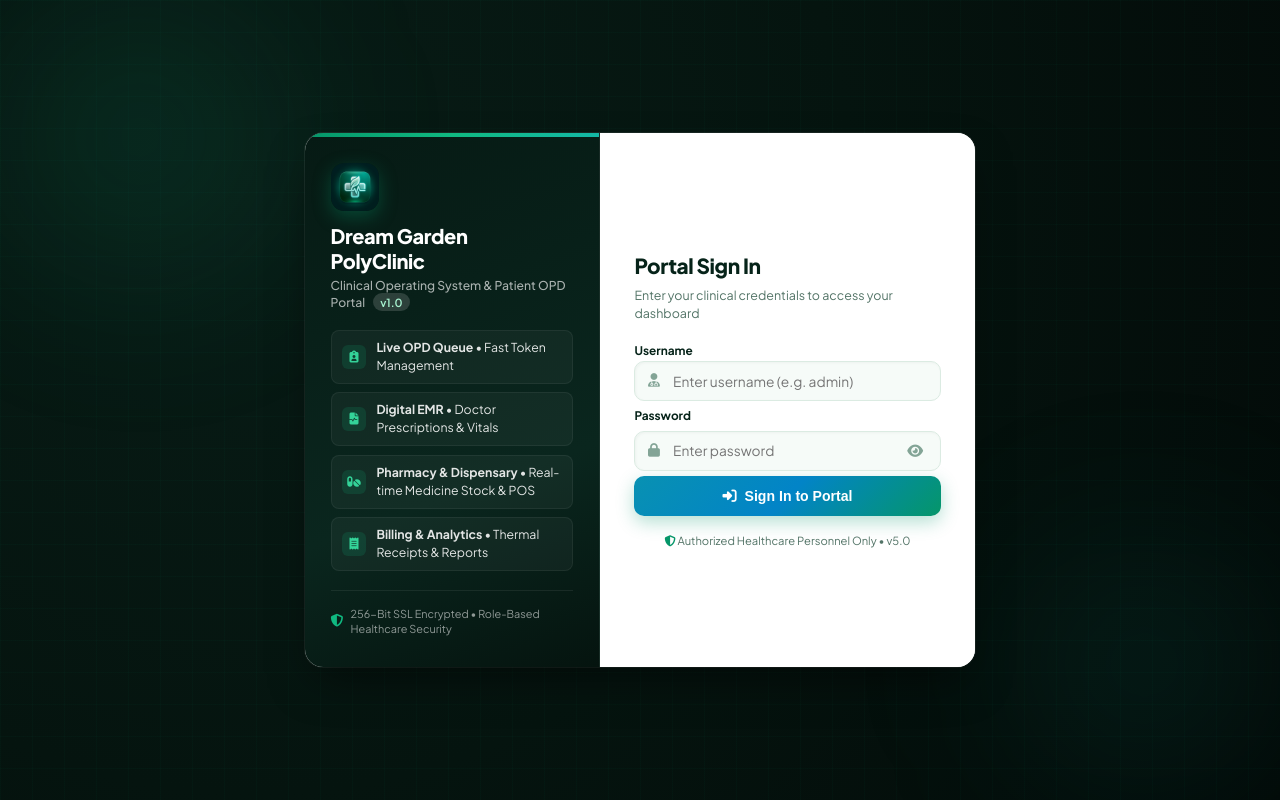
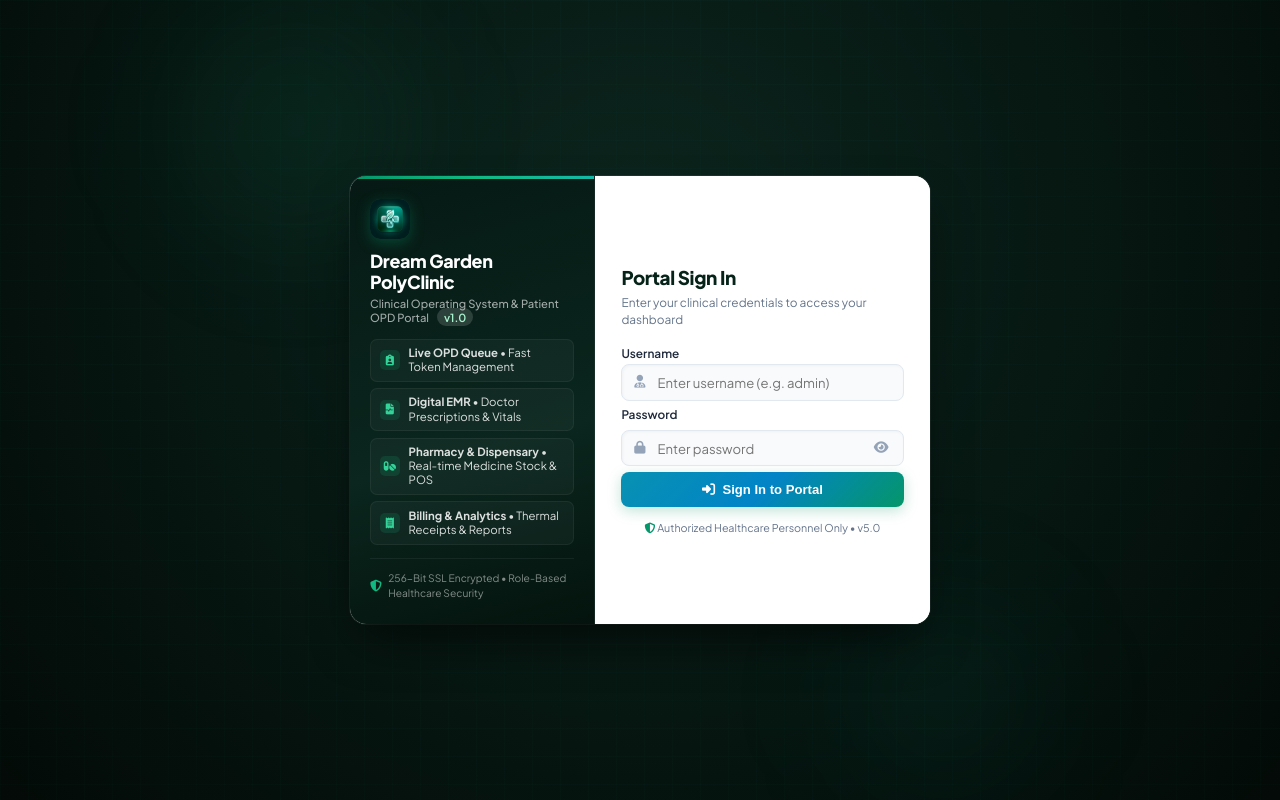
Before and after one commit to abdulrafaye786-lab/clinic-system, a website: page public/index.html in a window 1280 px wide. Drawn offline with nearby package versions, Linux system fonts and the light colour scheme; no server answers.

Commit message:
UI: rename specialty title to specialization and compact login screen

```diff
--- a/public/css/styles.css
+++ b/public/css/styles.css
@@ -2895,8 +2895,8 @@ html {
   display: flex;
   align-items: center;
   justify-content: center;
-  padding: 1.25rem;
-  background: radial-gradient(circle at 20% 25%, #081c16 0%, #05140f 50%, #030a08 100%);
+  padding: 1.5rem 1rem;
+  background: radial-gradient(circle at 50% 30%, #0c251e 0%, #061510 60%, #030a07 100%);
   position: relative;
   overflow: hidden;
   font-family: 'Plus Jakarta Sans', sans-serif;
@@ -2904,26 +2904,26 @@ html {
 
 .login-ambient-orb-1 {
   position: absolute;
-  width: 420px;
-  height: 420px;
-  background: radial-gradient(circle, rgba(16, 185, 129, 0.15) 0%, transparent 70%);
-  filter: blur(75px);
+  width: 320px;
+  height: 320px;
+  background: radial-gradient(circle, rgba(16, 185, 129, 0.12) 0%, transparent 70%);
+  filter: blur(60px);
   border-radius: 50%;
-  top: -80px;
-  left: -80px;
+  top: -40px;
+  left: 10%;
   pointer-events: none;
   animation: orbFloat1 18s ease-in-out infinite alternate;
 }
 
 .login-ambient-orb-2 {
   position: absolute;
-  width: 380px;
-  height: 380px;
-  background: radial-gradient(circle, rgba(13, 148, 136, 0.14) 0%, transparent 70%);
-  filter: blur(75px);
+  width: 280px;
+  height: 280px;
+  background: radial-gradient(circle, rgba(13, 148, 136, 0.1) 0%, transparent 70%);
+  filter: blur(60px);
   border-radius: 50%;
-  bottom: -60px;
-  right: -60px;
+  bottom: -40px;
+  right: 15%;
   pointer-events: none;
   animation: orbFloat2 20s ease-in-out infinite alternate;
 }
@@ -2932,45 +2932,45 @@ html {
   position: absolute;
   inset: 0;
   background-image:
-    linear-gradient(rgba(16, 185, 129, 0.03) 1px, transparent 1px),
-    linear-gradient(90deg, rgba(16, 185, 129, 0.03) 1px, transparent 1px);
-  background-size: 32px 32px;
+    linear-gradient(rgba(16, 185, 129, 0.025) 1px, transparent 1px),
+    linear-gradient(90deg, rgba(16, 185, 129, 0.025) 1px, transparent 1px);
+  background-size: 28px 28px;
   pointer-events: none;
 }
 
 @keyframes orbFloat1 {
   0% { transform: translate(0, 0) scale(1); }
-  100% { transform: translate(60px, 45px) scale(1.08); }
+  100% { transform: translate(40px, 30px) scale(1.05); }
 }
 
 @keyframes orbFloat2 {
   0% { transform: translate(0, 0) scale(1); }
-  100% { transform: translate(-45px, -40px) scale(1.06); }
+  100% { transform: translate(-30px, -25px) scale(1.04); }
 }
 
 .login-card-container {
   display: grid;
-  grid-template-columns: 295px 375px;
+  grid-template-columns: 245px 335px;
   background: #ffffff;
-  border-radius: 18px;
-  box-shadow: 0 20px 45px -12px rgba(0, 0, 0, 0.55), 0 0 0 1px rgba(255, 255, 255, 0.08);
+  border-radius: 16px;
+  box-shadow: 0 24px 48px -12px rgba(0, 0, 0, 0.65), 0 0 0 1px rgba(255, 255, 255, 0.08);
   overflow: hidden;
   position: relative;
   z-index: 10;
-  max-width: 670px;
+  max-width: 580px;
   width: 100%;
 }
 
 .login-branding-panel {
-  background: linear-gradient(160deg, #061a14 0%, #0a261e 65%, #05140f 100%);
+  background: linear-gradient(165deg, #061914 0%, #0a261e 60%, #04130d 100%);
   color: #ffffff;
-  padding: 1.85rem 1.6rem;
+  padding: 1.45rem 1.25rem;
   display: flex;
   flex-direction: column;
   justify-content: space-between;
   position: relative;
   overflow: hidden;
-  border-right: 1px solid rgba(255, 255, 255, 0.07);
+  border-right: 1px solid rgba(255, 255, 255, 0.06);
 }
 
 .login-branding-panel::before {
@@ -2979,92 +2979,94 @@ html {
   top: 0;
   left: 0;
   right: 0;
-  height: 3.5px;
+  height: 3px;
   background: linear-gradient(90deg, #059669, #10b981, #14b8a6);
 }
 
 .login-brand-header {
-  margin-bottom: 1.25rem;
+  margin-bottom: 0.85rem;
 }
 
 .login-brand-badge {
-  width: 48px;
-  height: 48px;
-  border-radius: 13px;
+  width: 40px;
+  height: 40px;
+  border-radius: 10px;
   display: inline-flex;
   align-items: center;
   justify-content: center;
-  box-shadow: 0 6px 18px rgba(5, 150, 105, 0.35);
-  margin-bottom: 0.85rem;
+  box-shadow: 0 4px 14px rgba(5, 150, 105, 0.35);
+  margin-bottom: 0.65rem;
   overflow: hidden;
+  background: #0f352a;
 }
 
 .login-brand-title {
-  font-size: 1.25rem;
+  font-size: 1.12rem;
   font-weight: 800;
   letter-spacing: -0.02em;
   color: #ffffff;
-  margin: 0 0 0.25rem 0;
-  line-height: 1.22;
+  margin: 0 0 0.2rem 0;
+  line-height: 1.2;
 }
 
 .login-brand-subtitle {
-  color: rgba(255, 255, 255, 0.65);
-  font-size: 0.76rem;
+  color: rgba(255, 255, 255, 0.62);
+  font-size: 0.7rem;
   font-weight: 500;
-  line-height: 1.35;
+  line-height: 1.3;
   margin: 0;
 }
 
 .login-features-list {
   display: flex;
   flex-direction: column;
+  gap: 0.4rem;
+  margin: 0.85rem 0;
+}
+
+.login-feature-item {
+  display: flex;
+  align-items: center;
   gap: 0.55rem;
-  margin: 1.15rem 0;
-}
-
-.login-feature-item {
-  display: flex;
-  align-items: center;
-  gap: 0.65rem;
-  font-size: 0.77rem;
-  color: rgba(255, 255, 255, 0.88);
-  background: rgba(255, 255, 255, 0.04);
-  padding: 0.5rem 0.65rem;
-  border-radius: 8px;
-  border: 1px solid rgba(255, 255, 255, 0.06);
+  font-size: 0.71rem;
+  color: rgba(255, 255, 255, 0.85);
+  background: rgba(255, 255, 255, 0.035);
+  padding: 0.4rem 0.55rem;
+  border-radius: 7px;
+  border: 1px solid rgba(255, 255, 255, 0.05);
+  line-height: 1.25;
 }
 
 .login-feature-icon {
-  width: 24px;
-  height: 24px;
-  border-radius: 6px;
+  width: 20px;
+  height: 20px;
+  border-radius: 5px;
   background: rgba(16, 185, 129, 0.15);
   color: #34d399;
   display: flex;
   align-items: center;
   justify-content: center;
-  font-size: 0.75rem;
+  font-size: 0.68rem;
   flex-shrink: 0;
 }
 
 .login-security-badge {
   display: flex;
   align-items: center;
-  gap: 0.45rem;
-  font-size: 0.68rem;
-  color: rgba(255, 255, 255, 0.55);
-  border-top: 1px solid rgba(255, 255, 255, 0.07);
-  padding-top: 0.95rem;
+  gap: 0.4rem;
+  font-size: 0.64rem;
+  color: rgba(255, 255, 255, 0.5);
+  border-top: 1px solid rgba(255, 255, 255, 0.06);
+  padding-top: 0.75rem;
 }
 
 .login-security-badge i {
   color: #10b981;
-  font-size: 0.8rem;
+  font-size: 0.74rem;
 }
 
 .login-form-panel {
-  padding: 2rem 2.15rem;
+  padding: 1.6rem 1.65rem;
   background: #ffffff;
   display: flex;
   flex-direction: column;
@@ -3072,44 +3074,44 @@ html {
 }
 
 .login-form-title {
-  font-size: 1.3rem;
+  font-size: 1.18rem;
   font-weight: 800;
   color: #062319;
   letter-spacing: -0.02em;
-  margin: 0 0 0.25rem 0;
+  margin: 0 0 0.18rem 0;
 }
 
 .login-form-subtitle {
-  color: #537467;
-  font-size: 0.78rem;
-  margin: 0 0 1.25rem 0;
+  color: #64748b;
+  font-size: 0.74rem;
+  margin: 0 0 1rem 0;
 }
 
 .login-input-group {
   position: relative;
-  margin-bottom: 0.95rem;
+  margin-bottom: 0.8rem;
 }
 
 .login-input-icon {
   position: absolute;
-  left: 0.85rem;
+  left: 0.8rem;
   top: 50%;
   transform: translateY(-50%);
-  color: #83a496;
-  font-size: 0.85rem;
+  color: #94a3b8;
+  font-size: 0.8rem;
   transition: color 0.2s ease;
   pointer-events: none;
 }
 
 .login-input-control {
   width: 100%;
-  padding: 0.65rem 0.85rem 0.65rem 2.35rem;
-  font-size: 0.86rem;
+  padding: 0.55rem 0.8rem 0.55rem 2.2rem;
+  font-size: 0.82rem;
   font-family: inherit;
-  color: #062319;
-  background: #f6fbf8;
-  border: 1.5px solid #dbebe2;
-  border-radius: 10px;
+  color: #0f172a;
+  background: #f8fafc;
+  border: 1px solid #e2e8f0;
+  border-radius: 8px;
   outline: none;
   transition: all 0.2s ease;
 }
@@ -3117,7 +3119,7 @@ html {
 .login-input-control:focus {
   background: #ffffff;
   border-color: #059669;
-  box-shadow: 0 0 0 3px rgba(5, 150, 105, 0.15);
+  box-shadow: 0 0 0 3px rgba(5, 150, 105, 0.12);
 }
 
 .login-input-control:focus + .login-input-icon,
@@ -3127,15 +3129,15 @@ html {
 
 .login-password-toggle {
   position: absolute;
-  right: 0.85rem;
+  right: 0.75rem;
   top: 50%;
   transform: translateY(-50%);
-  color: #83a496;
+  color: #94a3b8;
   background: none;
   border: none;
   cursor: pointer;
-  padding: 4px;
-  font-size: 0.88rem;
+  padding: 3px;
+  font-size: 0.82rem;
   display: flex;
   align-items: center;
   justify-content: center;
@@ -3148,26 +3150,27 @@ html {
 
 .login-submit-btn {
   width: 100%;
-  padding: 0.75rem 1.15rem;
-  font-size: 0.88rem;
+  padding: 0.62rem 1rem;
+  font-size: 0.82rem;
   font-weight: 700;
   color: #ffffff;
   background: var(--primary-gradient);
   border: none;
-  border-radius: 10px;
+  border-radius: 8px;
   cursor: pointer;
   display: flex;
   align-items: center;
   justify-content: center;
-  gap: 0.5rem;
-  box-shadow: 0 6px 18px rgba(5, 150, 105, 0.3);
+  gap: 0.45rem;
+  box-shadow: 0 4px 14px rgba(5, 150, 105, 0.25);
   transition: all 0.2s ease;
+  margin-top: 0.25rem;
 }
 
 .login-submit-btn:hover {
   background: linear-gradient(135deg, #047857 0%, #0d9488 100%);
   transform: translateY(-1px);
-  box-shadow: 0 8px 22px rgba(5, 150, 105, 0.4);
+  box-shadow: 0 6px 18px rgba(5, 150, 105, 0.35);
 }
 
 .login-submit-btn:active {
@@ -3181,22 +3184,22 @@ html {
 }
 
 .login-footer-meta {
-  margin-top: 1rem;
+  margin-top: 0.85rem;
   text-align: center;
-  font-size: 0.7rem;
-  color: #537467;
+  font-size: 0.67rem;
+  color: #64748b;
 }
 
 @media (max-width: 768px) {
   .login-card-container {
     grid-template-columns: 1fr;
-    max-width: 380px;
+    max-width: 340px;
   }
   .login-branding-panel {
     display: none;
   }
   .login-form-panel {
-    padding: 1.75rem 1.5rem;
+    padding: 1.5rem 1.25rem;
   }
 }
 
--- a/public/index.html
+++ b/public/index.html
@@ -78,17 +78,17 @@
         <p class="login-form-subtitle">Enter your clinical credentials to access your dashboard</p>
 
         <form id="login-form" onsubmit="app.handleLogin(event)">
-          <div class="form-group" style="margin-bottom: 0.85rem;">
-            <label class="form-label" style="font-weight: 700; font-size: 0.78rem; color: #062319; margin-bottom: 0.3rem;">Username</label>
+          <div class="form-group" style="margin-bottom: 0.75rem;">
+            <label class="form-label" style="font-weight: 600; font-size: 0.75rem; color: #1e293b; margin-bottom: 0.25rem;">Username</label>
             <div class="login-input-group" style="margin-bottom: 0;">
               <input type="text" id="login-username" class="login-input-control" placeholder="Enter username (e.g. admin)" required autofocus>
               <i class="fa-solid fa-user-doctor login-input-icon"></i>
             </div>
           </div>
 
-          <div class="form-group" style="margin-bottom: 1rem;">
-            <div style="display: flex; justify-content: space-between; align-items: center; margin-bottom: 0.3rem;">
-              <label class="form-label" style="font-weight: 700; font-size: 0.78rem; color: #062319; margin-bottom: 0;">Password</label>
+          <div class="form-group" style="margin-bottom: 0.9rem;">
+            <div style="display: flex; justify-content: space-between; align-items: center; margin-bottom: 0.25rem;">
+              <label class="form-label" style="font-weight: 600; font-size: 0.75rem; color: #1e293b; margin-bottom: 0;">Password</label>
             </div>
             <div class="login-input-group" style="margin-bottom: 0;">
               <input type="password" id="login-password" class="login-input-control" placeholder="Enter password" required>
@@ -105,7 +105,7 @@
         </form>
 
         <div class="login-footer-meta">
-          <i class="fa-solid fa-shield-halved" style="font-size: 0.7rem; color: #059669;"></i> Authorized Healthcare Personnel Only • v5.0
+          <i class="fa-solid fa-shield-halved" style="font-size: 0.68rem; color: #059669;"></i> Authorized Healthcare Personnel Only • v5.0
         </div>
       </div>
 
--- a/public/js/components/doctors.js
+++ b/public/js/components/doctors.js
@@ -495,8 +495,8 @@ const doctorsComponent = {
 
           <div class="form-row" style="margin-bottom: 0.35rem;">
             <div class="form-group" style="margin-bottom: 0;">
-              <label class="form-label" style="font-size: 0.74rem;"><span class="required">*</span> Specialty Title</label>
-              <input type="text" id="${prefix}-spec" class="form-control" placeholder="e.g. Consultant Physician" value="${d.specialty || ''}" style="height: 30px; font-size: 0.82rem;" required data-error-msg="Specialty title is required">
+              <label class="form-label" style="font-size: 0.74rem;"><span class="required">*</span> Specialization / Area of Specialization</label>
+              <input type="text" id="${prefix}-spec" class="form-control" placeholder="e.g. Consultant Physician, Cardiology" value="${d.specialty || ''}" style="height: 30px; font-size: 0.82rem;" required data-error-msg="Specialization / Area of Specialization is required">
             </div>
             <div class="form-group" style="margin-bottom: 0;">
               <label class="form-label" style="font-size: 0.74rem;"><span class="required">*</span> Qualifications</label>
```
